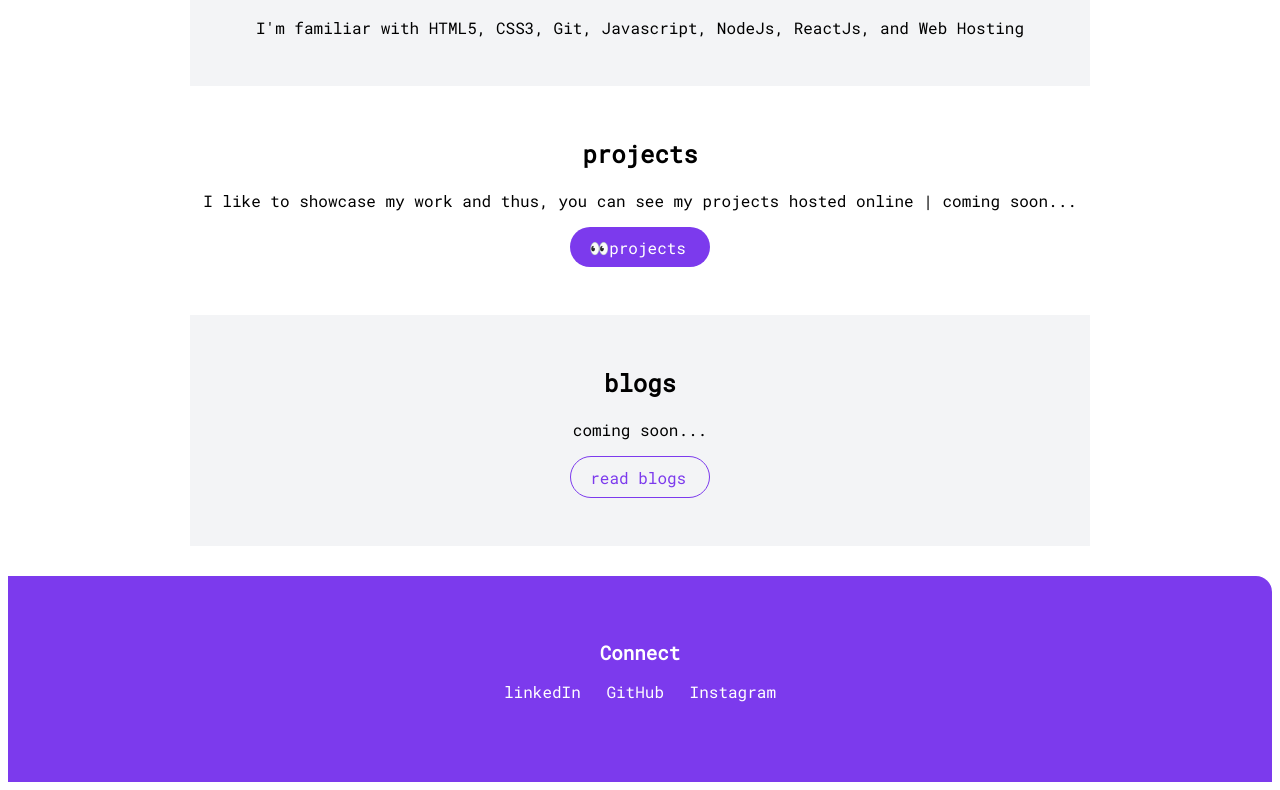
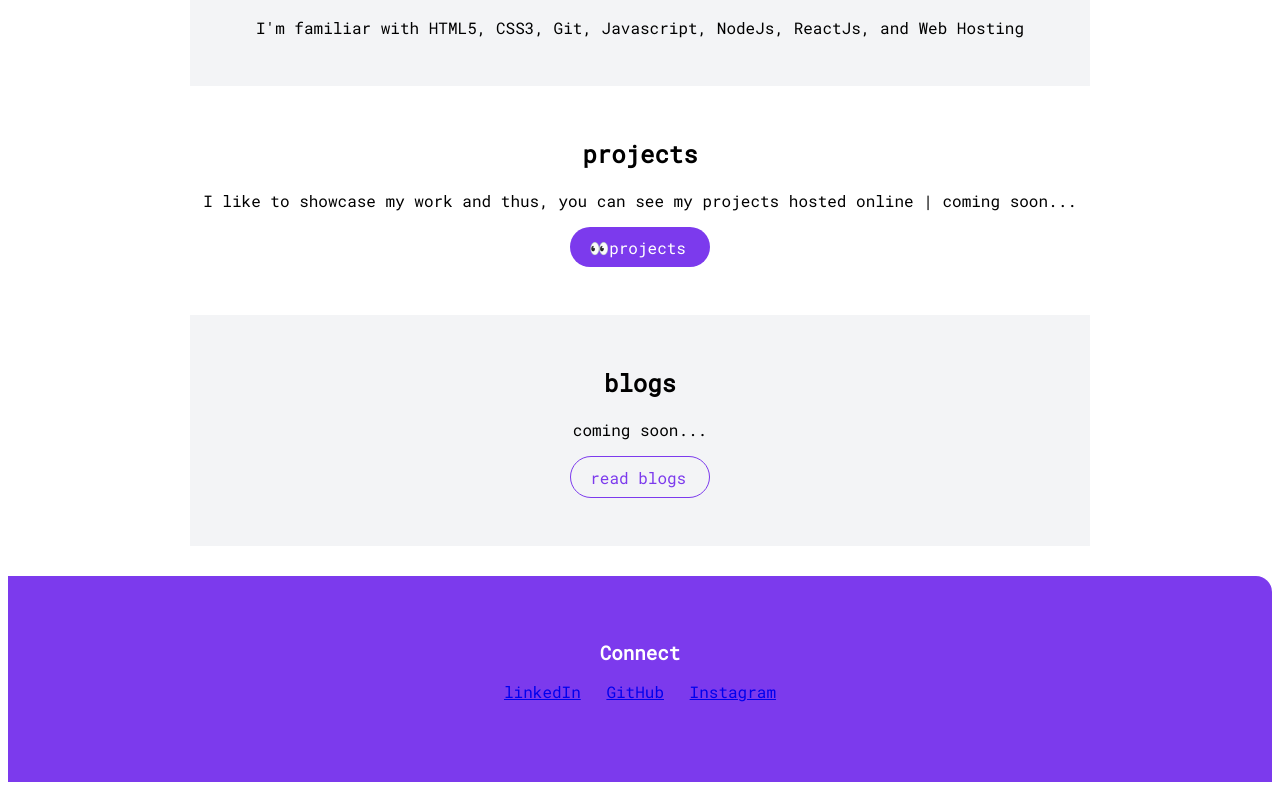
Before and after one commit to b-rajshekar/rajshekar-portfolio, a plain HTML site: page index.html in a window 1280 px wide. Shown: the part 727-1517 px from the top of the page. Drawn offline with Linux system fonts and the light colour scheme.

Commit message:
links
Added social links
--> need to decorate or fix the style

```diff
--- a/index.html
+++ b/index.html
@@ -59,9 +59,9 @@
     <div class="section container-center">
         <div class="heading">Connect</div>
         <ul class="unordered list-inline">
-            <li>linkedIn</li>
-            <li>GitHub</li>
-            <li>Instagram</li>
+            <li><a href="https://www.linkedin.com/in/bujjagowns-rajashekhar-8781b3213/">linkedIn</a></li>
+            <li> <a href="https://github.com/b-rajshekar">GitHub</a></li>
+            <li><a href="https://www.instagram.com/rajshekar__/">Instagram</a></li>
         </ul>
     </div>
    </footer>
```
